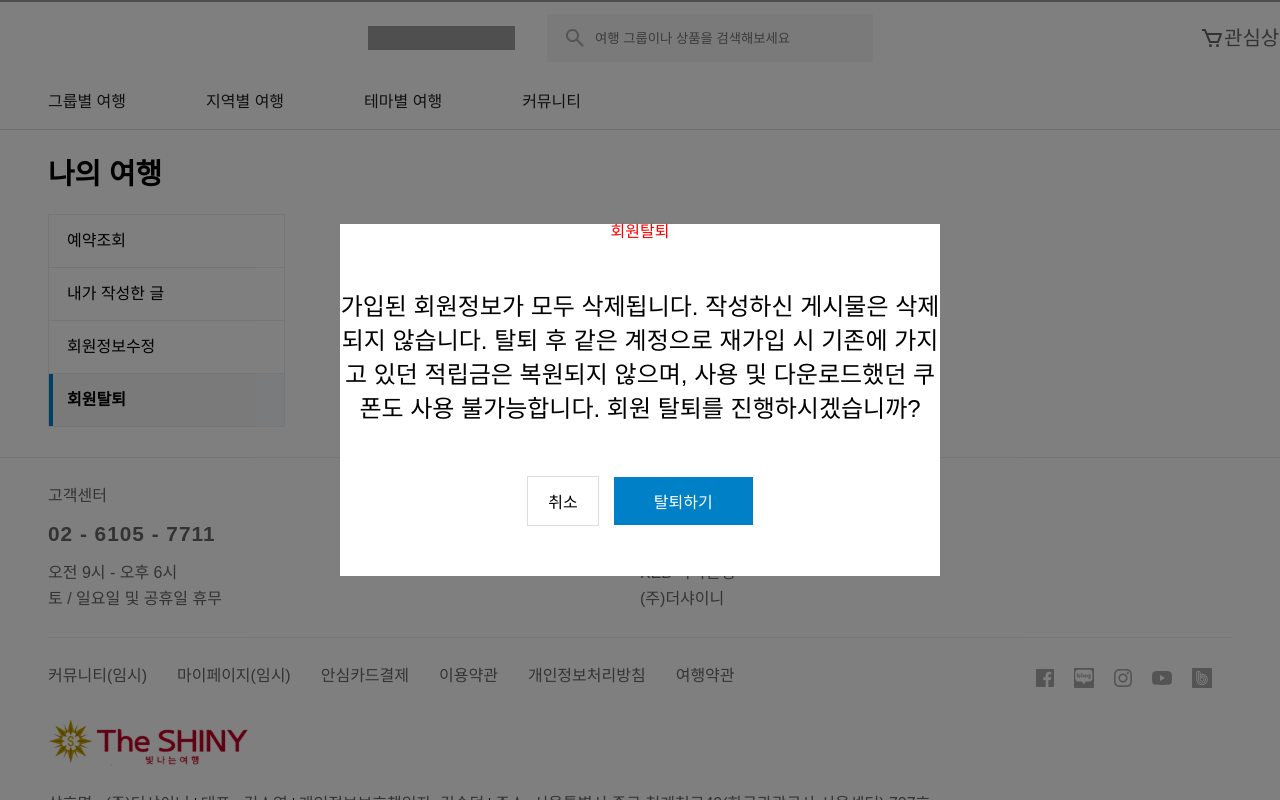
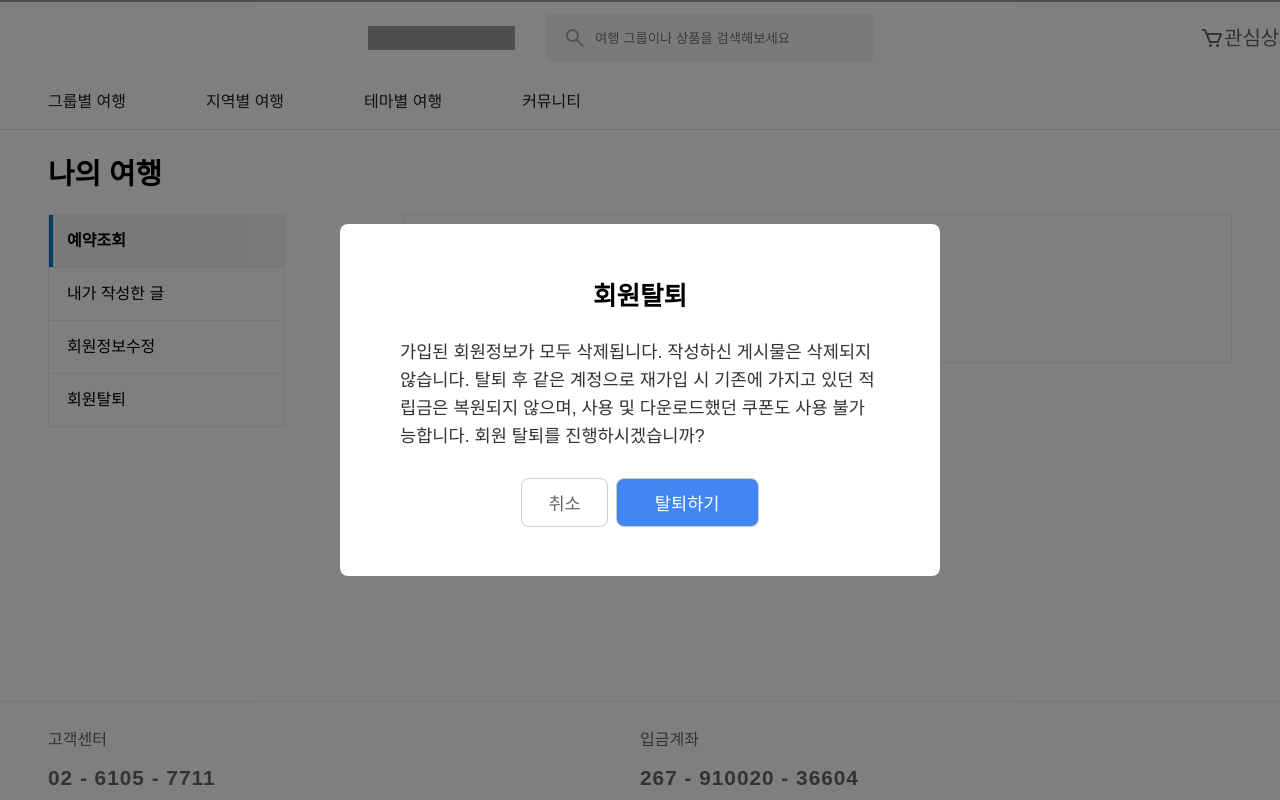
Before and after one commit to shyneeds/shyneeds_FE, a React (Create React App) app: page /mypage in a window 1280 px wide. Both pictures are taken after a click on the element "회원탈퇴". Shown: the part 958-1758 px from the top of the page. Built offline with nearby package versions, Linux system fonts and the light colour scheme; no server answers; grey boxes are pictures that could not be loaded; a web font is replaced by a local one.

Commit message:
Feat: 회원탈퇴 작업중 interface 적용

```diff
--- a/src/components/mypage/MypageTab.tsx
+++ b/src/components/mypage/MypageTab.tsx
@@ -1,4 +1,4 @@
-import React, { useEffect, useState } from 'react';
+import React, { Dispatch, SetStateAction, useEffect, useState } from 'react';
 import styled from 'styled-components';
 import Reservation from './Reservation';
 import Writing from './Writing';
@@ -10,8 +10,14 @@ import { useAppSelector, useAppDispatch } from '../../app/hooks';
 import { userToken, userId } from '../../features/kakaoLogin/kakaoLoginSlice';
 import { email, name } from '../../features/userData/userDataSlice';
 
-const Mypage = () => {
+export interface PropsType {
+  popup: boolean;
+}
+
+const Mypage = (props: PropsType) => {
   const [tab, setTab] = useState<number>(1);
+  const [popup, setPopup] = useState<PropsType['popup']>(false);
+  // const [popup, setPopup] = useState<boolean>(false);
   // const [datas, setDatas] = useState<any>([]);
   // const [booking, setBooking] = useState<any>([]);
 
@@ -76,7 +82,7 @@ const Mypage = () => {
             </p>
             <p
               className={tab === 4 ? 'active' : undefined}
-              onClick={() => setTab(4)}
+              onClick={() => setPopup(true)}
             >
               회원탈퇴
             </p>
@@ -91,7 +97,9 @@ const Mypage = () => {
               {tab === 1 && <Reservation />}
               {tab === 2 && <Writing />}
               {tab === 3 && <Modify />}
-              {tab === 4 && <Withdrawal />}
+              {/* {tab === 4 && <Withdrawal />} */}
+              {/* {popup === true && <Withdrawal (props:propsType)setPopup={setPopup}/>} */}
+              {popup === true && <Withdrawal {...popup} />}
             </ContentsResult>
           </ContentsMain>
         </Contents>
--- a/src/components/mypage/Withdrawal.tsx
+++ b/src/components/mypage/Withdrawal.tsx
@@ -1,7 +1,9 @@
 import React from 'react';
 import styled from 'styled-components';
+import { PropsType } from './MypageTab';
 
-const Withdrawal = () => {
+const Withdrawal = (popup: PropsType['popup']): JSX.Element | any => {
+  if (popup) {
     return (
       <PopupBox>
         <BackGround />
@@ -9,17 +11,22 @@ const Withdrawal = () => {
           <Title>회원탈퇴</Title>
           <Info>
             가입된 회원정보가 모두 삭제됩니다. 작성하신 게시물은 삭제되지
-          않습니다. 탈퇴 후 같은 계정으로 재가입 시 기존에 가지고 있던 적립금은
-          복원되지 않으며, 사용 및 다운로드했던 쿠폰도 사용 불가능합니다. 회원
-          탈퇴를 진행하시겠습니까?
+            않습니다. 탈퇴 후 같은 계정으로 재가입 시 기존에 가지고 있던
+            적립금은 복원되지 않으며, 사용 및 다운로드했던 쿠폰도 사용
+            불가능합니다. 회원 탈퇴를 진행하시겠습니까?
           </Info>
-        <Btn>
-          <Cancel>취소</Cancel>
-          <Out>탈퇴하기</Out>
+          <BtnBox>
+            <Btn fontColor="#666" backgroundColor="#fff" padding="11px 26px">
+              취소
             </Btn>
+            <Btn fontColor="#fff" backgroundColor="#4286F4" padding="11px 38px">
+              탈퇴하기
+            </Btn>
+          </BtnBox>
         </Popup>
       </PopupBox>
     );
+  }
 };
 
 const PopupBox = styled.div`
@@ -41,31 +48,37 @@ const Popup = styled.div`
   transform: translate(-50%, -50%);
   width: 600px;
   height: 352px;
+  padding: 60px;
+  border-radius: 8px;
   background: #fff;
   text-align: center;
 `;
 const Title = styled.h2`
-  color: #ff0000;
+  font-size: 1.6rem;
+  font-weight: 700;
+  color: #000;
 `;
 const Info = styled.p`
-  margin: 50px 0;
-  font-size: 1.5rem;
-  line-height: 34px;
+  margin: 28px 0;
+  font-size: 1.1rem;
+  color: #333;
+  line-height: 28px;
+  text-align: left;
 `;
-const Btn = styled.div`
-  margin: 0 0 30px;
-`;
-const Cancel = styled.button`
-  margin-right: 15px;
-  padding: 12px 20px;
-  border: 1px solid #ddd;
-  font-size: 1rem;
-`;
-const Out = styled.button`
-  padding: 12px 40px;
-  background-color: #0081c7;
-  color: #fff;
-  font-size: 1rem;
+const BtnBox = styled.div``;
+const Btn = styled.button<{
+  fontColor: string;
+  backgroundColor: string;
+  padding: string;
+}>`
+  margin: 0 4px;
+  padding: ${(props) => props.padding};
+  background-color: ${(props) => props.backgroundColor};
+  border: 1px solid #cccccc;
+  border-radius: 8px;
+  font-weight: 500;
+  font-size: 1.1rem;
+  color: ${(props) => props.fontColor};
 `;
 
 export default Withdrawal;
```
Lines whose indentation alone changed are shown as unchanged.
